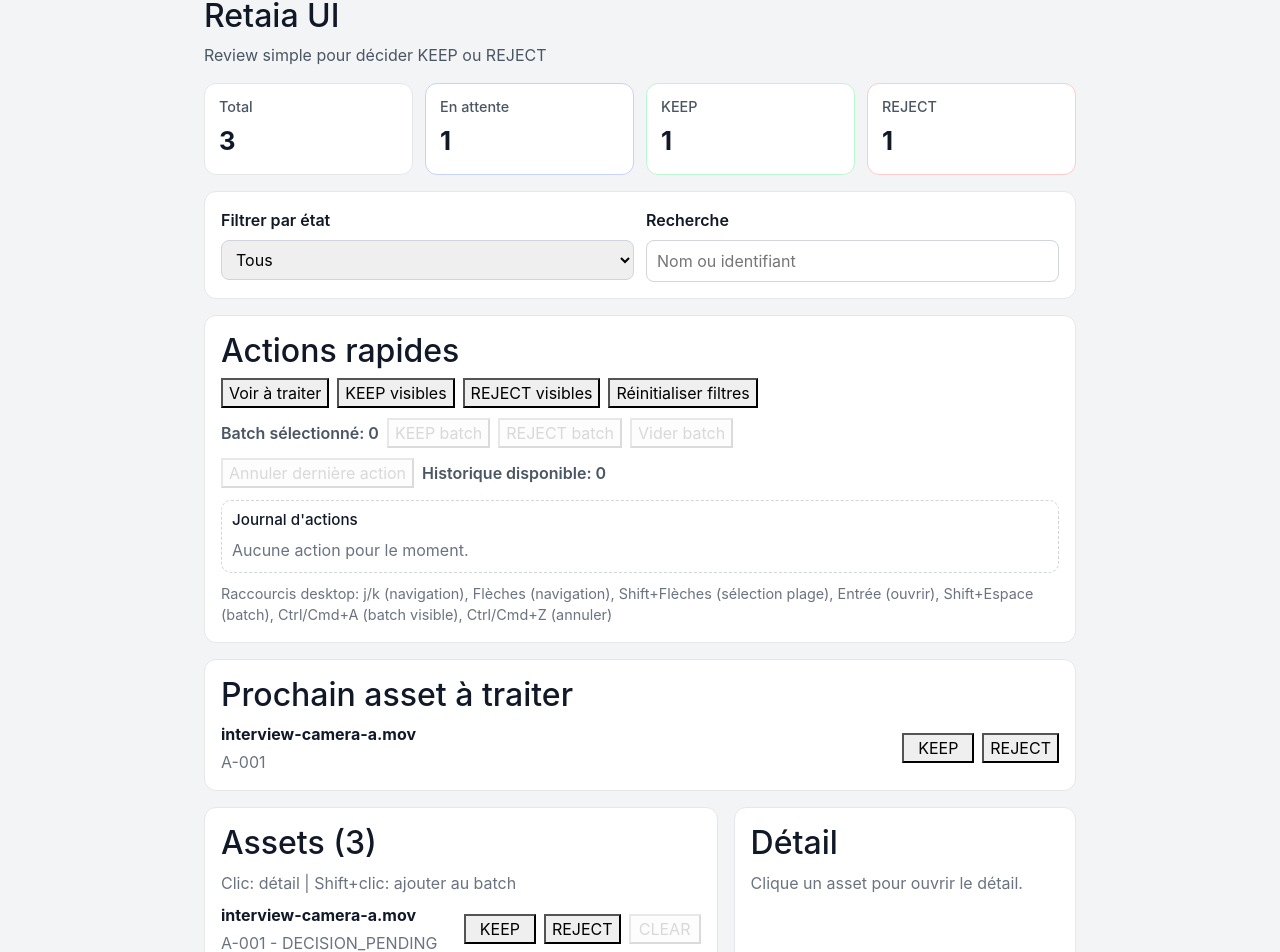
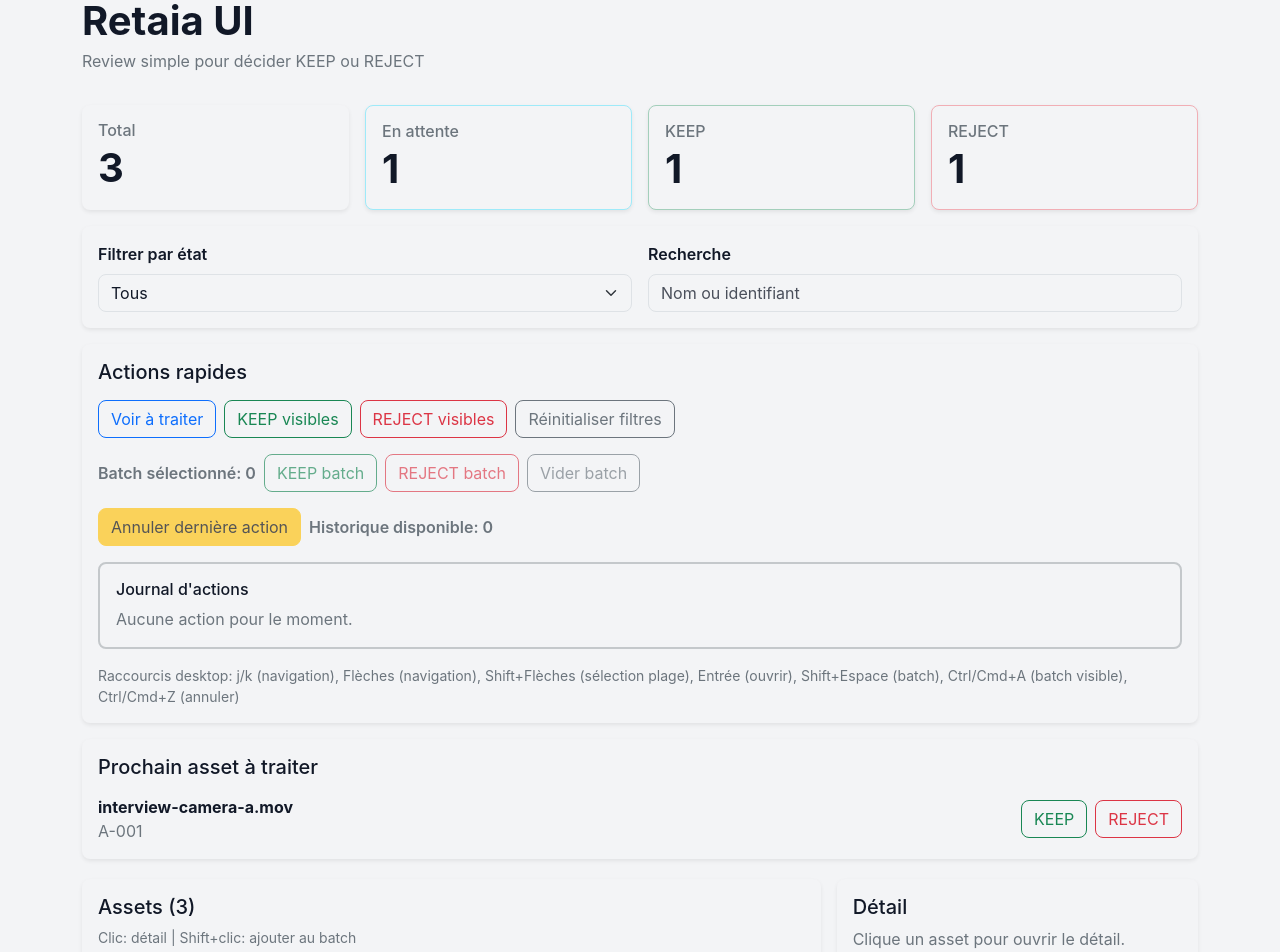
Before and after one commit to Retaia/retaia-ui, a React (Vite) app: page / in a window 1280 px wide. Shown: the part 27-979 px from the top of the page. Built offline with nearby package versions, Linux system fonts and the light colour scheme.

Commit message:
refactor(ui): use bootstrap classes and remove custom app css

```diff
--- a/bdd/step-definitions/smoke.steps.ts
+++ b/bdd/step-definitions/smoke.steps.ts
@@ -47,7 +47,7 @@ Then('le batch sélectionné affiche {int}', async (size: number) => {
 
 When('je rejette le premier asset de la liste', async () => {
   const assetsPanel = page.locator('section[aria-label="Liste des assets"]')
-  const firstRow = assetsPanel.locator('li.asset-row').first()
+  const firstRow = assetsPanel.locator('li.list-group-item').first()
   await firstRow.getByRole('button', { name: 'REJECT' }).click()
 })
 
@@ -57,7 +57,7 @@ Then('l\'état {string} est visible', async (stateLabel: string) => {
     throw new Error(`Format d'état invalide: ${stateLabel}`)
   }
   const assetsPanel = page.locator('section[aria-label="Liste des assets"]')
-  const row = assetsPanel.locator('li.asset-row', { hasText: assetId })
+  const row = assetsPanel.locator('li.list-group-item', { hasText: assetId })
   await expect(row).toContainText(expectedState)
 })
 
--- a/src/App.scss
+++ /dev/null
@@ -1,248 +0,0 @@
-.app {
-  max-width: 920px;
-  margin: 0 auto;
-  padding: 24px;
-}
-
-.app__header h1 {
-  margin: 0;
-  font-size: 2rem;
-}
-
-.app__header p {
-  margin-top: 8px;
-  color: #4b5563;
-}
-
-.summary-grid {
-  display: grid;
-  grid-template-columns: repeat(auto-fit, minmax(160px, 1fr));
-  gap: 12px;
-  margin-top: 16px;
-}
-
-.summary-card {
-  background: #ffffff;
-  border: 1px solid #e5e7eb;
-  border-radius: 12px;
-  padding: 14px;
-}
-
-.summary-card h2 {
-  margin: 0;
-  font-size: 0.9rem;
-  color: #4b5563;
-}
-
-.summary-card p {
-  margin: 6px 0 0;
-  font-size: 1.6rem;
-  font-weight: 700;
-}
-
-.summary-card--pending {
-  border-color: #c7d2fe;
-}
-
-.summary-card--keep {
-  border-color: #bbf7d0;
-}
-
-.summary-card--reject {
-  border-color: #fecaca;
-}
-
-.panel {
-  background: #ffffff;
-  border: 1px solid #e5e7eb;
-  border-radius: 12px;
-  padding: 16px;
-  margin-top: 16px;
-}
-
-.toolbar-grid {
-  display: grid;
-  grid-template-columns: repeat(auto-fit, minmax(240px, 1fr));
-  gap: 12px;
-}
-
-.productivity-panel h2 {
-  margin-top: 0;
-}
-
-.quick-actions {
-  display: flex;
-  flex-wrap: wrap;
-  gap: 8px;
-}
-
-.batch-actions {
-  margin-top: 10px;
-  display: flex;
-  flex-wrap: wrap;
-  gap: 8px;
-  align-items: center;
-}
-
-.batch-actions p {
-  margin: 0;
-  color: #4b5563;
-  font-weight: 600;
-}
-
-.history-actions {
-  margin-top: 10px;
-  display: flex;
-  flex-wrap: wrap;
-  gap: 8px;
-  align-items: center;
-}
-
-.history-actions p {
-  margin: 0;
-  color: #4b5563;
-  font-weight: 600;
-}
-
-.activity-log {
-  margin-top: 12px;
-  padding: 10px;
-  border: 1px dashed #d1d5db;
-  border-radius: 10px;
-}
-
-.activity-log h3 {
-  margin: 0 0 8px;
-  font-size: 0.95rem;
-}
-
-.activity-log ul {
-  margin: 0;
-  padding-left: 18px;
-  color: #374151;
-}
-
-.keyboard-hint {
-  margin: 10px 0 0;
-  color: #6b7280;
-  font-size: 0.9rem;
-}
-
-label {
-  display: block;
-  margin-bottom: 8px;
-  margin-top: 0;
-  font-weight: 600;
-}
-
-select {
-  width: 100%;
-  padding: 8px 10px;
-  border-radius: 8px;
-  border: 1px solid #d1d5db;
-}
-
-input {
-  width: 100%;
-  padding: 8px 10px;
-  border-radius: 8px;
-  border: 1px solid #d1d5db;
-}
-
-.asset-list {
-  list-style: none;
-  padding: 0;
-  margin: 0;
-}
-
-.asset-row {
-  display: flex;
-  align-items: center;
-  justify-content: space-between;
-  gap: 16px;
-  border-top: 1px solid #f1f5f9;
-  padding: 12px 0;
-  cursor: pointer;
-}
-
-.asset-row:first-child {
-  border-top: 0;
-  padding-top: 0;
-}
-
-.asset-row p {
-  margin: 4px 0 0;
-  color: #6b7280;
-}
-
-.asset-row:focus-visible {
-  outline: 2px solid #2563eb;
-  outline-offset: 3px;
-  border-radius: 8px;
-}
-
-.asset-row--selected {
-  background: #eff6ff;
-}
-
-.asset-row--batch {
-  background: #fff7ed;
-}
-
-.asset-row-main {
-  min-width: 0;
-}
-
-.batch-chip {
-  display: inline-block;
-  margin-top: 6px;
-  color: #9a3412;
-}
-
-.decision-actions {
-  display: flex;
-  gap: 8px;
-}
-
-.decision-actions button {
-  min-width: 72px;
-}
-
-.next-asset {
-  display: flex;
-  justify-content: space-between;
-  align-items: center;
-  gap: 12px;
-}
-
-.next-asset p {
-  margin: 4px 0 0;
-  color: #6b7280;
-}
-
-.empty-state {
-  margin: 0;
-  color: #6b7280;
-}
-
-.desktop-hint {
-  margin: 0 0 8px;
-  color: #6b7280;
-}
-
-.workspace {
-  display: grid;
-  grid-template-columns: 1.5fr 1fr;
-  gap: 16px;
-}
-
-.asset-detail p {
-  margin: 6px 0;
-  color: #6b7280;
-}
-
-@media (max-width: 980px) {
-  .workspace {
-    grid-template-columns: 1fr;
-  }
-}
--- a/src/App.tsx
+++ b/src/App.tsx
@@ -1,5 +1,4 @@
 import { useCallback, useEffect, useMemo, useRef, useState } from 'react'
-import './App.scss'
 import { AssetList } from './components/AssetList'
 import { ReviewSummary } from './components/ReviewSummary'
 import { ReviewToolbar } from './components/ReviewToolbar'
@@ -313,10 +312,10 @@ function App() {
   ])
 
   return (
-    <main className="app">
-      <header className="app__header">
-        <h1>Retaia UI</h1>
-        <p>Review simple pour décider KEEP ou REJECT</p>
+    <main className="container py-4">
+      <header className="mb-3">
+        <h1 className="display-6 fw-bold mb-1">Retaia UI</h1>
+        <p className="text-secondary mb-0">Review simple pour décider KEEP ou REJECT</p>
       </header>
 
       <ReviewSummary total={assets.length} counts={counts} />
@@ -327,14 +326,16 @@ function App() {
         onSearchChange={setSearch}
       />
 
-      <section className="panel productivity-panel">
-        <h2>Actions rapides</h2>
-        <div className="quick-actions">
-          <button type="button" onClick={focusPending}>
+      <section className="card shadow-sm border-0 mt-3">
+        <div className="card-body">
+          <h2 className="h5 mb-3">Actions rapides</h2>
+          <div className="d-flex flex-wrap gap-2">
+            <button type="button" className="btn btn-outline-primary" onClick={focusPending}>
             Voir à traiter
           </button>
           <button
             type="button"
+            className="btn btn-outline-success"
             onClick={() => applyDecisionToVisible('KEEP')}
             disabled={visibleAssets.length === 0}
           >
@@ -342,19 +343,21 @@ function App() {
           </button>
           <button
             type="button"
+            className="btn btn-outline-danger"
             onClick={() => applyDecisionToVisible('REJECT')}
             disabled={visibleAssets.length === 0}
           >
             REJECT visibles
           </button>
-          <button type="button" onClick={clearFilters}>
+          <button type="button" className="btn btn-outline-secondary" onClick={clearFilters}>
             Réinitialiser filtres
           </button>
           </div>
-        <div className="batch-actions">
-          <p>Batch sélectionné: {batchIds.length}</p>
+          <div className="d-flex flex-wrap align-items-center gap-2 mt-3">
+            <p className="mb-0 fw-semibold text-secondary">Batch sélectionné: {batchIds.length}</p>
           <button
             type="button"
+            className="btn btn-outline-success"
             onClick={() => applyDecisionToBatch('KEEP')}
             disabled={batchIds.length === 0}
           >
@@ -362,6 +365,7 @@ function App() {
           </button>
           <button
             type="button"
+            className="btn btn-outline-danger"
             onClick={() => applyDecisionToBatch('REJECT')}
             disabled={batchIds.length === 0}
           >
@@ -369,63 +373,82 @@ function App() {
           </button>
           <button
             type="button"
+            className="btn btn-outline-secondary"
             onClick={() => setBatchIds([])}
             disabled={batchIds.length === 0}
           >
             Vider batch
           </button>
           </div>
-        <div className="history-actions">
-          <button type="button" onClick={undoLastAction} disabled={undoStack.length === 0}>
+          <div className="d-flex flex-wrap align-items-center gap-2 mt-3">
+            <button
+              type="button"
+              className="btn btn-warning"
+              onClick={undoLastAction}
+              disabled={undoStack.length === 0}
+            >
             Annuler dernière action
           </button>
-          <p>Historique disponible: {undoStack.length}</p>
+            <p className="mb-0 fw-semibold text-secondary">Historique disponible: {undoStack.length}</p>
           </div>
-        <section className="activity-log" aria-label="Journal d'actions">
-          <h3>Journal d&apos;actions</h3>
+          <section className="border border-2 border-secondary-subtle rounded p-3 mt-3" aria-label="Journal d'actions">
+            <h3 className="h6 mb-2">Journal d&apos;actions</h3>
           {activityLog.length === 0 ? (
-            <p className="empty-state">Aucune action pour le moment.</p>
+            <p className="text-secondary mb-0">Aucune action pour le moment.</p>
           ) : (
-            <ul>
+            <ul className="mb-0">
               {activityLog.map((entry) => (
                 <li key={entry.id}>{entry.label}</li>
               ))}
             </ul>
           )}
           </section>
-        <p className="keyboard-hint">
+          <p className="small text-secondary mb-0 mt-3">
           Raccourcis desktop: j/k (navigation), Flèches (navigation), Shift+Flèches
           (sélection plage), Entrée (ouvrir), Shift+Espace (batch), Ctrl/Cmd+A (batch
           visible), Ctrl/Cmd+Z (annuler)
           </p>
+        </div>
       </section>
 
-      <section className="panel" aria-label="Prochain asset">
-        <h2>Prochain asset à traiter</h2>
+      <section className="card shadow-sm border-0 mt-3" aria-label="Prochain asset">
+        <div className="card-body">
+          <h2 className="h5 mb-3">Prochain asset à traiter</h2>
           {nextPendingAsset ? (
-          <div className="next-asset">
+            <div className="d-flex flex-wrap justify-content-between align-items-center gap-3">
               <div>
-              <strong>{nextPendingAsset.name}</strong>
-              <p>{nextPendingAsset.id}</p>
+                <strong className="d-block">{nextPendingAsset.name}</strong>
+                <p className="text-secondary mb-0">{nextPendingAsset.id}</p>
               </div>
-            <div className="decision-actions">
-              <button type="button" onClick={() => handleDecision(nextPendingAsset.id, 'KEEP')}>
+              <div className="d-flex gap-2">
+                <button
+                  type="button"
+                  className="btn btn-outline-success"
+                  onClick={() => handleDecision(nextPendingAsset.id, 'KEEP')}
+                >
                   KEEP
                 </button>
-              <button type="button" onClick={() => handleDecision(nextPendingAsset.id, 'REJECT')}>
+                <button
+                  type="button"
+                  className="btn btn-outline-danger"
+                  onClick={() => handleDecision(nextPendingAsset.id, 'REJECT')}
+                >
                   REJECT
                 </button>
               </div>
             </div>
           ) : (
-          <p className="empty-state">Plus aucun asset en attente.</p>
+            <p className="text-secondary mb-0">Plus aucun asset en attente.</p>
           )}
+        </div>
       </section>
 
-      <section className="workspace">
-        <section className="panel" aria-label="Liste des assets">
-          <h2>Assets ({visibleAssets.length})</h2>
-          <p className="desktop-hint">Clic: détail | Shift+clic: ajouter au batch</p>
+      <section className="row g-3 mt-1">
+        <section className="col-12 col-xl-8" aria-label="Liste des assets">
+          <div className="card shadow-sm border-0 h-100">
+            <div className="card-body">
+              <h2 className="h5">Assets ({visibleAssets.length})</h2>
+              <p className="small text-secondary">Clic: détail | Shift+clic: ajouter au batch</p>
           <AssetList
             assets={visibleAssets}
             selectedAssetId={selectedAssetId}
@@ -433,30 +456,48 @@ function App() {
             onDecision={handleDecision}
             onAssetClick={handleAssetClick}
           />
+            </div>
+          </div>
         </section>
 
-        <section className="panel" aria-label="Détail de l'asset">
-          <h2>Détail</h2>
+        <section className="col-12 col-xl-4" aria-label="Détail de l'asset">
+          <div className="card shadow-sm border-0 h-100">
+            <div className="card-body">
+              <h2 className="h5">Détail</h2>
               {selectedAsset ? (
-            <div className="asset-detail">
-              <strong>{selectedAsset.name}</strong>
-              <p>ID: {selectedAsset.id}</p>
-              <p>État: {selectedAsset.state}</p>
-              <div className="decision-actions">
-                <button type="button" onClick={() => handleDecision(selectedAsset.id, 'KEEP')}>
+                <div>
+                  <strong className="d-block">{selectedAsset.name}</strong>
+                  <p className="text-secondary mb-1">ID: {selectedAsset.id}</p>
+                  <p className="text-secondary mb-3">État: {selectedAsset.state}</p>
+                  <div className="d-flex flex-wrap gap-2">
+                    <button
+                      type="button"
+                      className="btn btn-outline-success"
+                      onClick={() => handleDecision(selectedAsset.id, 'KEEP')}
+                    >
                   KEEP
                 </button>
-                <button type="button" onClick={() => handleDecision(selectedAsset.id, 'REJECT')}>
+                    <button
+                      type="button"
+                      className="btn btn-outline-danger"
+                      onClick={() => handleDecision(selectedAsset.id, 'REJECT')}
+                    >
                   REJECT
                 </button>
-                <button type="button" onClick={() => handleDecision(selectedAsset.id, 'CLEAR')}>
+                    <button
+                      type="button"
+                      className="btn btn-outline-secondary"
+                      onClick={() => handleDecision(selectedAsset.id, 'CLEAR')}
+                    >
                   CLEAR
                 </button>
                   </div>
                 </div>
               ) : (
-            <p className="empty-state">Clique un asset pour ouvrir le détail.</p>
+                <p className="text-secondary mb-0">Clique un asset pour ouvrir le détail.</p>
               )}
+            </div>
+          </div>
         </section>
       </section>
     </main>
--- a/src/components/AssetList.tsx
+++ b/src/components/AssetList.tsx
@@ -16,18 +16,24 @@ export function AssetList({
   onAssetClick,
 }: AssetListProps) {
   if (assets.length === 0) {
-    return <p className="empty-state">Aucun asset ne correspond aux filtres.</p>
+    return <p className="text-secondary mb-0">Aucun asset ne correspond aux filtres.</p>
   }
 
   return (
-    <ul className="asset-list">
+    <ul className="list-group list-group-flush">
       {assets.map((asset) => (
         <li
           key={asset.id}
           className={[
-            'asset-row',
-            selectedAssetId === asset.id ? 'asset-row--selected' : '',
-            batchIds.includes(asset.id) ? 'asset-row--batch' : '',
+            'list-group-item',
+            'list-group-item-action',
+            'd-flex',
+            'justify-content-between',
+            'align-items-center',
+            'gap-3',
+            'py-3',
+            selectedAssetId === asset.id ? 'active border-primary' : '',
+            batchIds.includes(asset.id) ? 'list-group-item-warning' : '',
           ]
             .join(' ')
             .trim()}
@@ -40,17 +46,21 @@ export function AssetList({
           }}
           role="button"
           tabIndex={0}
+          aria-pressed={selectedAssetId === asset.id}
         >
-          <div className="asset-row-main">
-            <strong>{asset.name}</strong>
-            <p>
+          <div className="flex-grow-1">
+            <strong className="d-block">{asset.name}</strong>
+            <p className={selectedAssetId === asset.id ? 'mb-0 text-white-50' : 'mb-0 text-secondary'}>
               {asset.id} - {asset.state}
             </p>
-            {batchIds.includes(asset.id) ? <small className="batch-chip">Batch</small> : null}
+            {batchIds.includes(asset.id) ? (
+              <span className="badge text-bg-warning mt-2">Batch</span>
+            ) : null}
           </div>
-          <div className="decision-actions">
+          <div className="d-flex gap-2 flex-wrap">
             <button
               type="button"
+              className="btn btn-sm btn-outline-success"
               onClick={(event) => {
                 event.stopPropagation()
                 onDecision(asset.id, 'KEEP')
@@ -61,6 +71,7 @@ export function AssetList({
             </button>
             <button
               type="button"
+              className="btn btn-sm btn-outline-danger"
               onClick={(event) => {
                 event.stopPropagation()
                 onDecision(asset.id, 'REJECT')
@@ -71,6 +82,7 @@ export function AssetList({
             </button>
             <button
               type="button"
+              className="btn btn-sm btn-outline-secondary"
               onClick={(event) => {
                 event.stopPropagation()
                 onDecision(asset.id, 'CLEAR')
--- a/src/components/ReviewSummary.tsx
+++ b/src/components/ReviewSummary.tsx
@@ -7,22 +7,38 @@ type ReviewSummaryProps = {
 
 export function ReviewSummary({ total, counts }: ReviewSummaryProps) {
   return (
-    <section className="summary-grid" aria-label="Résumé des assets">
-      <article className="summary-card">
-        <h2>Total</h2>
-        <p>{total}</p>
+    <section className="row g-3 mt-1" aria-label="Résumé des assets">
+      <article className="col-6 col-lg-3">
+        <div className="card shadow-sm border-0 h-100">
+          <div className="card-body">
+            <h2 className="h6 text-secondary mb-1">Total</h2>
+            <p className="display-6 fw-bold mb-0">{total}</p>
+          </div>
+        </div>
       </article>
-      <article className="summary-card summary-card--pending">
-        <h2>En attente</h2>
-        <p>{counts.DECISION_PENDING}</p>
+      <article className="col-6 col-lg-3">
+        <div className="card shadow-sm border-info-subtle h-100">
+          <div className="card-body">
+            <h2 className="h6 text-secondary mb-1">En attente</h2>
+            <p className="display-6 fw-bold mb-0">{counts.DECISION_PENDING}</p>
+          </div>
+        </div>
       </article>
-      <article className="summary-card summary-card--keep">
-        <h2>KEEP</h2>
-        <p>{counts.DECIDED_KEEP}</p>
+      <article className="col-6 col-lg-3">
+        <div className="card shadow-sm border-success-subtle h-100">
+          <div className="card-body">
+            <h2 className="h6 text-secondary mb-1">KEEP</h2>
+            <p className="display-6 fw-bold mb-0">{counts.DECIDED_KEEP}</p>
+          </div>
+        </div>
       </article>
-      <article className="summary-card summary-card--reject">
-        <h2>REJECT</h2>
-        <p>{counts.DECIDED_REJECT}</p>
+      <article className="col-6 col-lg-3">
+        <div className="card shadow-sm border-danger-subtle h-100">
+          <div className="card-body">
+            <h2 className="h6 text-secondary mb-1">REJECT</h2>
+            <p className="display-6 fw-bold mb-0">{counts.DECIDED_REJECT}</p>
+          </div>
+        </div>
       </article>
     </section>
   )
--- a/src/components/ReviewToolbar.tsx
+++ b/src/components/ReviewToolbar.tsx
@@ -14,11 +14,15 @@ export function ReviewToolbar({
   onSearchChange,
 }: ReviewToolbarProps) {
   return (
-    <section className="panel toolbar-panel">
-      <div className="toolbar-grid">
-        <div>
-          <label htmlFor="state-filter">Filtrer par état</label>
+    <section className="card shadow-sm border-0 mt-3">
+      <div className="card-body">
+        <div className="row g-3">
+          <div className="col-12 col-md-6">
+            <label className="form-label fw-semibold" htmlFor="state-filter">
+              Filtrer par état
+            </label>
           <select
+            className="form-select"
             id="state-filter"
             value={filter}
             onChange={(event) => onFilterChange(event.target.value as AssetFilter)}
@@ -28,16 +32,20 @@ export function ReviewToolbar({
             <option value="DECIDED_KEEP">DECIDED_KEEP</option>
             <option value="DECIDED_REJECT">DECIDED_REJECT</option>
           </select>
-        </div>
+          </div>
 
-        <div>
-          <label htmlFor="asset-search">Recherche</label>
+          <div className="col-12 col-md-6">
+            <label className="form-label fw-semibold" htmlFor="asset-search">
+              Recherche
+            </label>
           <input
+            className="form-control"
             id="asset-search"
             value={search}
             onChange={(event) => onSearchChange(event.target.value)}
             placeholder="Nom ou identifiant"
           />
+          </div>
         </div>
       </div>
     </section>
--- a/src/index.scss
+++ b/src/index.scss
@@ -4,27 +4,3 @@ $body-color: #111827;
 $border-radius: 0.5rem;
 
 @import "bootstrap/scss/bootstrap";
-
-:root {
-  line-height: 1.5;
-  font-weight: 400;
-  font-synthesis: none;
-  text-rendering: optimizeLegibility;
-  -webkit-font-smoothing: antialiased;
-  -moz-osx-font-smoothing: grayscale;
-}
-
-* {
-  box-sizing: border-box;
-}
-
-body {
-  margin: 0;
-  min-width: 320px;
-  min-height: 100vh;
-}
-
-button:disabled {
-  opacity: 0.5;
-  cursor: not-allowed;
-}
```
Also changed, not shown: 1 other file (tests, documents, lock files or other folders). Lines whose indentation alone changed are shown as unchanged.
